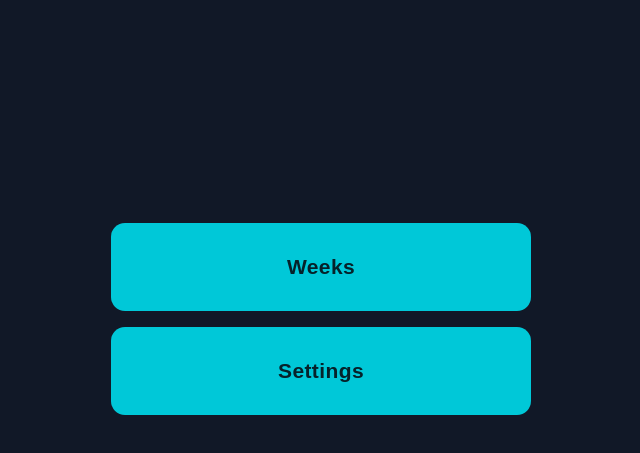
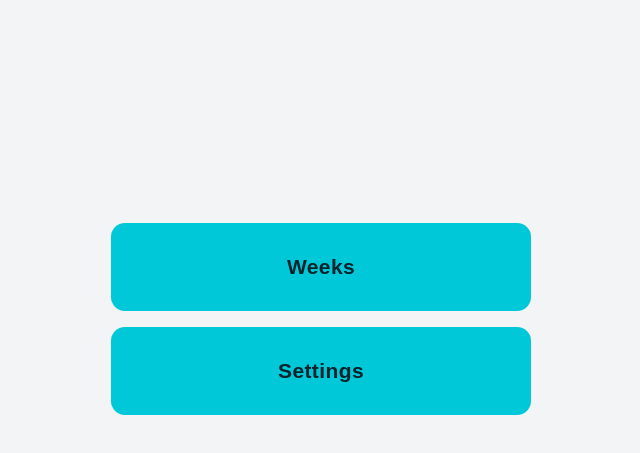
Before and after one commit to osherif218-hue/Workout-plan, a plain HTML site: page index.html in a window 1280 px wide. Shown: the part 81-534 px from the top of the page, without its empty margins (319-959 px from the left). Drawn offline with Linux system fonts and the light colour scheme.

Commit message:
Add files via upload

```diff
--- a/index.html
+++ b/index.html
@@ -73,8 +73,9 @@ input{font:inherit;color:var(--ink);background:var(--inp);border:1px solid var(-
 @keyframes inb{from{opacity:0;transform:translateX(-20px)}to{opacity:1;transform:none}}
 #app.in-f{animation:inf .26s cubic-bezier(.2,.8,.2,1)}#app.in-b{animation:inb .24s cubic-bezier(.2,.8,.2,1)}
 .empty{text-align:center;color:var(--mut);margin:30px 0}
-.start{position:fixed;inset:0;z-index:15;background:#111827;display:flex;flex-direction:column;align-items:center;justify-content:center;gap:16px;padding:24px}.start[hidden]{display:none}
+.start{position:fixed;inset:0;z-index:15;background:var(--bg);display:flex;flex-direction:column;align-items:center;justify-content:center;gap:16px;padding:24px}.start[hidden]{display:none}
 .sb{width:100%;max-width:420px;height:88px;border-radius:14px;border:0;background:var(--cy);color:#06222a;font-size:21px;font-weight:700;letter-spacing:.4px;animation:suin .6s cubic-bezier(.2,.8,.2,1) both}.sb:active{filter:brightness(.92)}
+@media (prefers-color-scheme:dark){:root:not([data-theme="light"]) .start{background:#111827}}:root[data-theme="dark"] .start{background:#111827}
 @keyframes suin{from{opacity:0;transform:translateY(46px)}to{opacity:1;transform:none}}
 @media (prefers-reduced-motion:reduce){.sb{animation:none!important}}
 </style></head><body>
```
